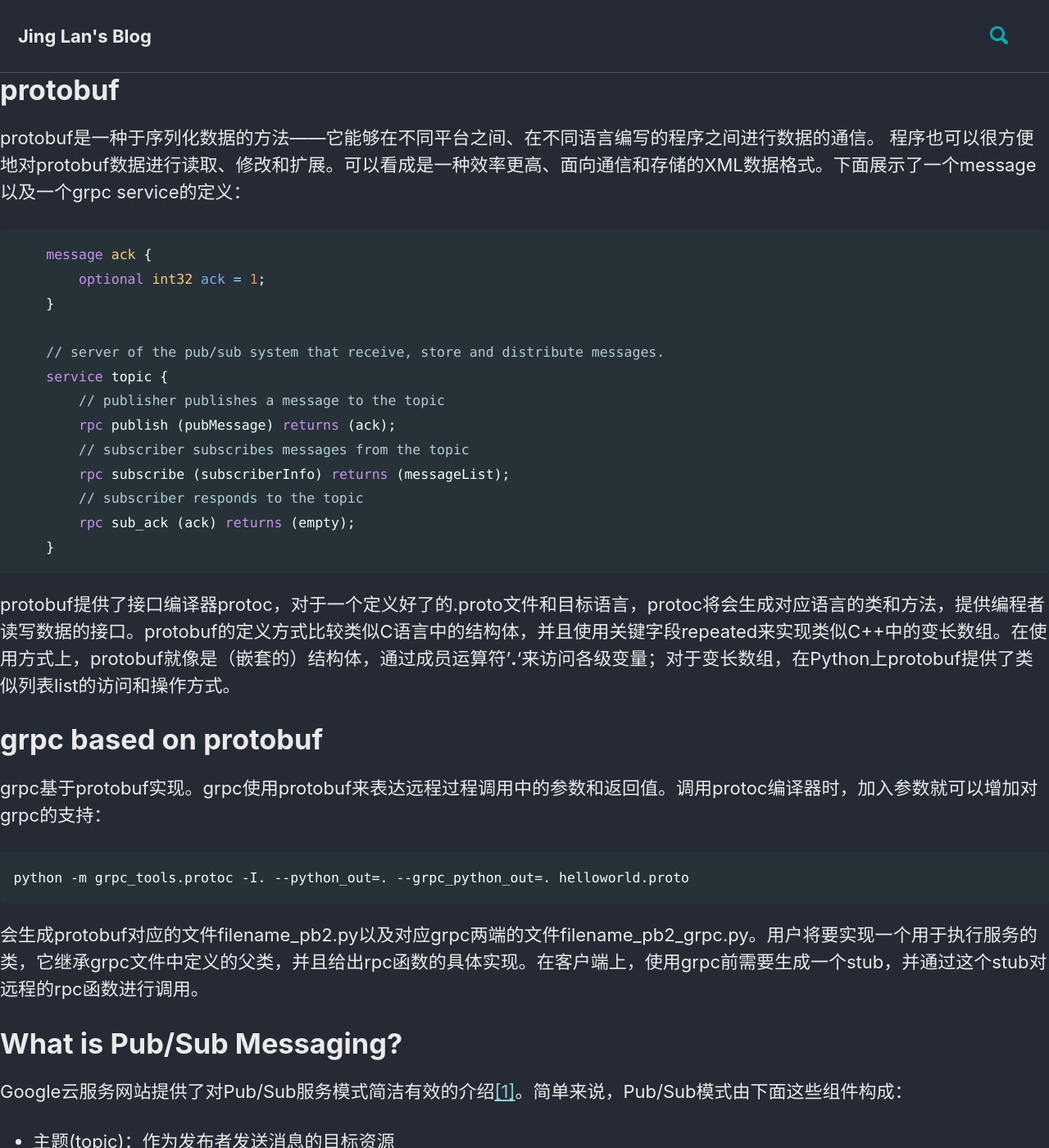
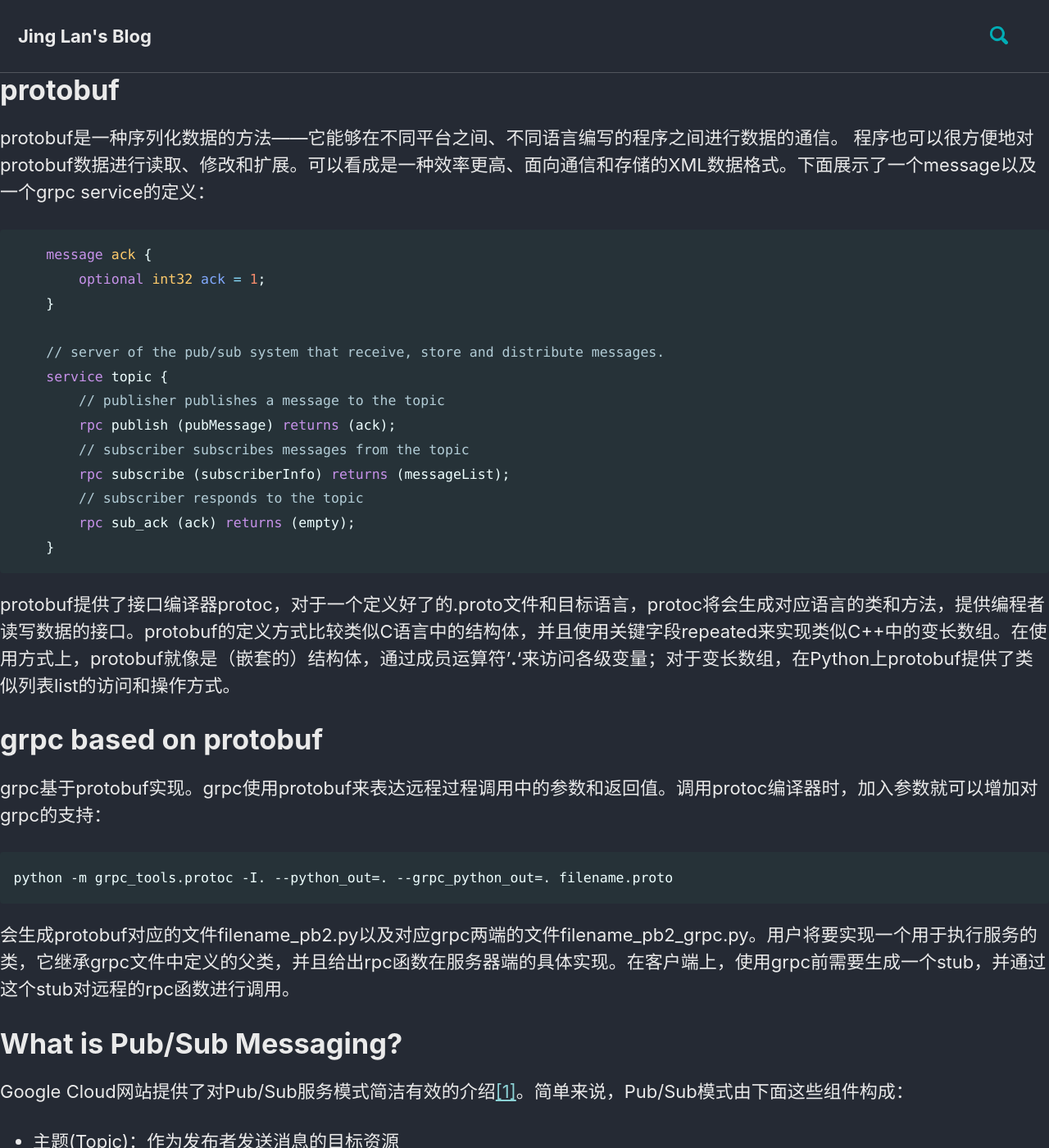
Before and after one commit to Lan-Jing/Lan-Jing.github.io, a Jekyll site: the page built from _posts/2020-11-18-grpc.md, in a window 1280 px wide and 1400 px high. Shown: the whole window at 82% size. Built offline with Jekyll 4.4.1, drawn with Linux system fonts in a browser that asks for light colours; cached includes are drawn as plain includes; our own code applies the rules of GitHub Pages for plain Markdown files; some of the changed text lies outside the part shown.

Commit message:
modification.

````diff
--- a/_posts/2020-11-18-grpc.md
+++ b/_posts/2020-11-18-grpc.md
@@ -5,7 +5,7 @@ categories:
 ---
 
 # protobuf
-protobuf是一种于序列化数据的方法——它能够在不同平台之间、在不同语言编写的程序之间进行数据的通信。
+protobuf是一种序列化数据的方法——它能够在不同平台之间、不同语言编写的程序之间进行数据的通信。
 程序也可以很方便地对protobuf数据进行读取、修改和扩展。可以看成是一种效率更高、面向通信和存储的XML数据格式。下面展示了一个message以及一个grpc service的定义：
 ```protobuf
     message ack {
@@ -28,19 +28,21 @@ protobuf提供了接口编译器protoc，对于一个定义好了的.proto文件
 # grpc based on protobuf
 grpc基于protobuf实现。grpc使用protobuf来表达远程过程调用中的参数和返回值。调用protoc编译器时，加入参数就可以增加对grpc的支持：
 ```
-python -m grpc_tools.protoc -I. --python_out=. --grpc_python_out=. helloworld.proto
+python -m grpc_tools.protoc -I. --python_out=. --grpc_python_out=. filename.proto
 ```
-会生成protobuf对应的文件filename_pb2.py以及对应grpc两端的文件filename_pb2_grpc.py。用户将要实现一个用于执行服务的类，它继承grpc文件中定义的父类，并且给出rpc函数的具体实现。在客户端上，使用grpc前需要生成一个stub，并通过这个stub对远程的rpc函数进行调用。
+会生成protobuf对应的文件filename_pb2.py以及对应grpc两端的文件filename_pb2_grpc.py。用户将要实现一个用于执行服务的类，它继承grpc文件中定义的父类，并且给出rpc函数在服务器端的具体实现。在客户端上，使用grpc前需要生成一个stub，并通过这个stub对远程的rpc函数进行调用。
 
 # What is Pub/Sub Messaging?
-Google云服务网站提供了对Pub/Sub服务模式简洁有效的介绍[[1]][Google Cloud]。简单来说，Pub/Sub模式由下面这些组件构成：
+Google Cloud网站提供了对Pub/Sub服务模式简洁有效的介绍[[1]][Google Cloud]。简单来说，Pub/Sub模式由下面这些组件构成：
 
-* 主题(topic)：作为发布者发送消息的目标资源
-* 订阅：从一个特定的主题传送发布应用的消息。
-* 消息：发布者向主题发送并且最终传送给订阅者的数据。
+* 主题(Topic)：作为发布者发送消息的目标资源
+* 订阅(Subscription)：从一个特定的主题传送发布应用的消息。
+* 消息(Message)：发布者向主题发送并且最终传送给订阅者的数据。
 * 消息特性：消息的特性（笑）。
 
 其中发布者和订阅者的关系可以是多对多的。Pub/Sub模式的工作流程如图所示，订阅者可以从主题拉取消息，也可以等待主题向自己推送消息。订阅者需要对已经接收了的消息返回一个确认。
+
+![Pub/Sub]({{ site.url }}{{ site.baseurl }}/assets/images/pub_sub_flow.svg){: .align-center}
 
 # Implementation Details
 ## Locks
@@ -70,6 +72,5 @@ Google云服务网站提供了对Pub/Sub服务模式简洁有效的介绍[[1]][G
         del messageDir[i]
 ```
 
-![Pub/Sub]({{ site.url }}{{ site.baseurl }}/assets/images/pub_sub_flow.svg){: .align-center}
 
 [Google Cloud]: https://cloud.google.com/pubsub/docs/overview
````
